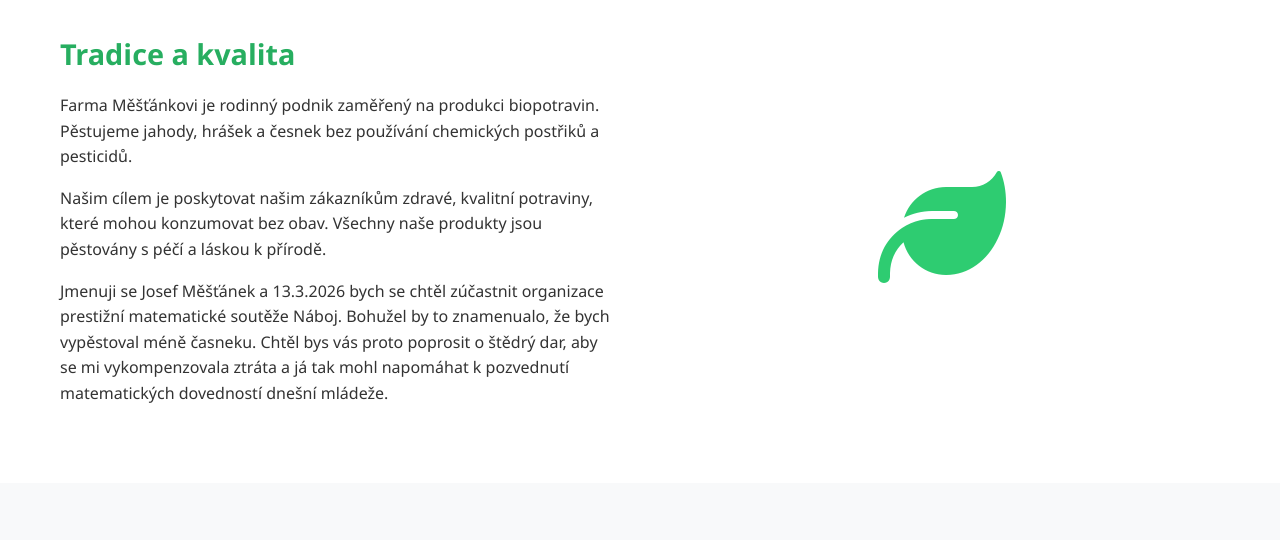
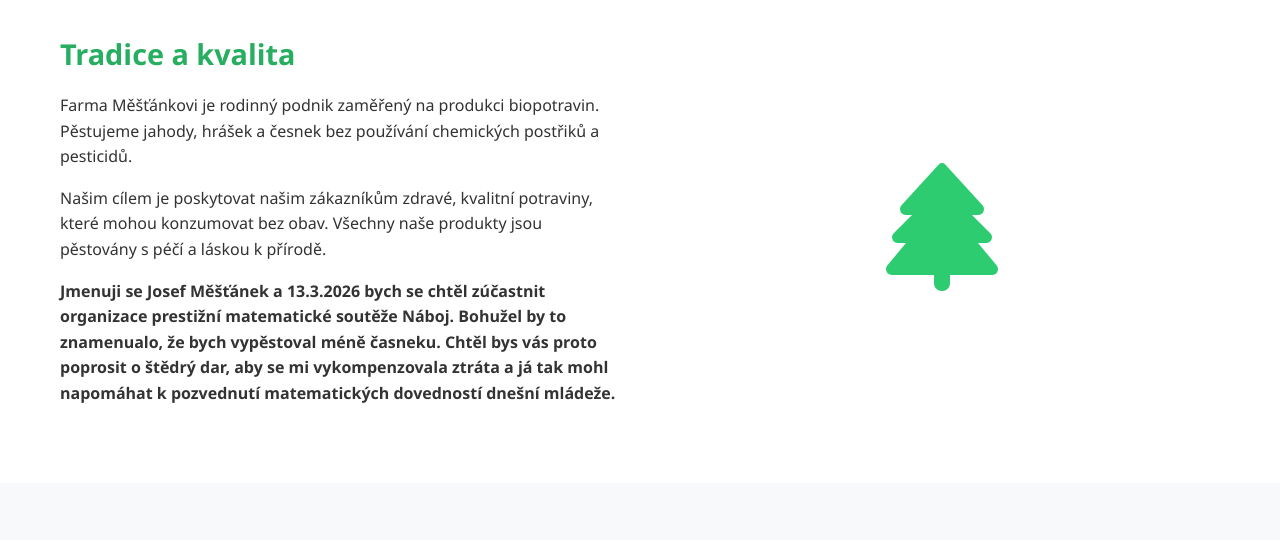
Before and after one commit to Shmajdalf/Farma-mestankovi, a plain HTML site: page index.html in a window 1280 px wide. Shown: the part 686-1226 px from the top of the page. Drawn offline with Linux system fonts and the light colour scheme.

Commit message:
Update text and icon in about section of index.html

```diff
--- a/index.html
+++ b/index.html
@@ -50,10 +50,10 @@
                     <h3>Tradice a kvalita</h3>
                     <p>Farma Měšťánkovi je rodinný podnik zaměřený na produkci biopotravin. Pěstujeme jahody, hrášek a česnek bez používání chemických postřiků a pesticidů.</p>
                     <p>Našim cílem je poskytovat našim zákazníkům zdravé, kvalitní potraviny, které mohou konzumovat bez obav. Všechny naše produkty jsou pěstovány s péčí a láskou k přírodě.</p>
-                    <p>Jmenuji se Josef Měšťánek a 13.3.2026 bych se chtěl zúčastnit organizace prestižní matematické soutěže Náboj. Bohužel by to znamenualo, že bych vypěstoval méně časneku. Chtěl bys vás proto poprosit o štědrý dar, aby se mi vykompenzovala ztráta a já tak mohl napomáhat k pozvednutí matematických dovedností dnešní mládeže.</p>
+                    <p><b>Jmenuji se Josef Měšťánek a 13.3.2026 bych se chtěl zúčastnit organizace prestižní matematické soutěže Náboj. Bohužel by to znamenualo, že bych vypěstoval méně časneku. Chtěl bys vás proto poprosit o štědrý dar, aby se mi vykompenzovala ztráta a já tak mohl napomáhat k pozvednutí matematických dovedností dnešní mládeže.</b></p>
                 </div>
                 <div class="about-image">
-                    <i class="fas fa-leaf"></i>
+                    <i class="fas fa-tree"></i>
                 </div>
             </div>
         </div>
```
